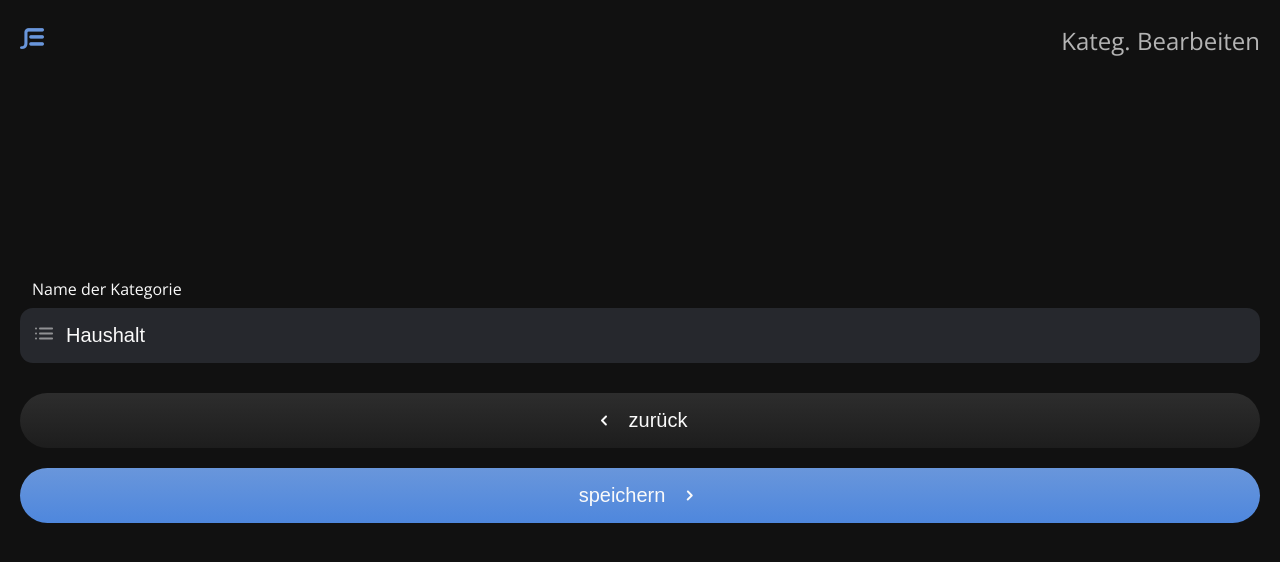
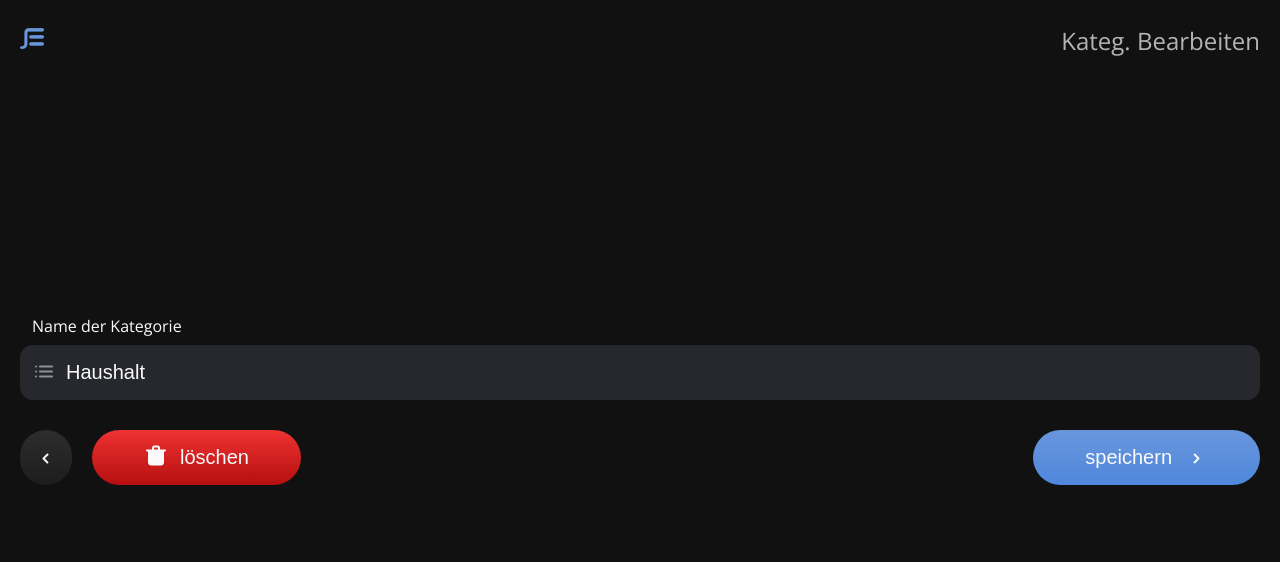
Before and after one commit to philmetscher/capstone-project, a Next.js app: page /edit-category/HAUSHALT4eb211edbdc30242ac120002 in a window 1280 px wide. Shown: the top 562 px of the page. Built offline with nearby package versions, Linux system fonts and the light colour scheme.

Commit message:
add delete button

```diff
--- a/pages/edit-category/[id].js
+++ b/pages/edit-category/[id].js
@@ -7,8 +7,12 @@ import { useCategoriesStore } from "../../useStore";
 // Components
 import Header from "../../components/Header";
 import { FormMain, StyledForm, Input } from "../../components/FormComponents";
-import { ButtonGroup, ButtonSmall } from "../../components/Button";
-import { IconChevronLeft, IconChevronRight } from "../../components/Icons";
+import { ButtonGroup, ButtonIcon, ButtonSmall } from "../../components/Button";
+import {
+  IconChevronLeft,
+  IconChevronRight,
+  IconDelete,
+} from "../../components/Icons";
 
 export default function EditCategory() {
   const router = useRouter();
@@ -126,13 +130,23 @@ export default function EditCategory() {
             Name...
           </Input>
           <EditButtonGroup>
-            <ButtonSmall
+            <ButtonIcon
               color="secondary"
               aria-label={"zurück"}
               onClick={(event) => handleGoBack(event)}
             >
               <IconChevronLeft />
-              zurück
+            </ButtonIcon>
+            <ButtonSmall
+              color="error"
+              onClick={(event) => {
+                event.preventDefault();
+                setDeleteModalBoxOpen(true);
+                return false;
+              }}
+            >
+              <IconDelete />
+              löschen
             </ButtonSmall>
             <ButtonSmall
               color="primary"
@@ -152,6 +166,18 @@ export default function EditCategory() {
 }
 
 const EditButtonGroup = styled(ButtonGroup)`
-  flex-flow: column;
-  gap: 20px;
+  gap: 20px 0;
+
+  @media screen and (min-width: 650px) {
+    justify-content: start;
+    gap: 20px;
+  }
+  button[color="primary"] {
+    width: 100%;
+
+    @media screen and (min-width: 650px) {
+      width: auto;
+      margin-left: auto;
+    }
+  }
 `;
```
